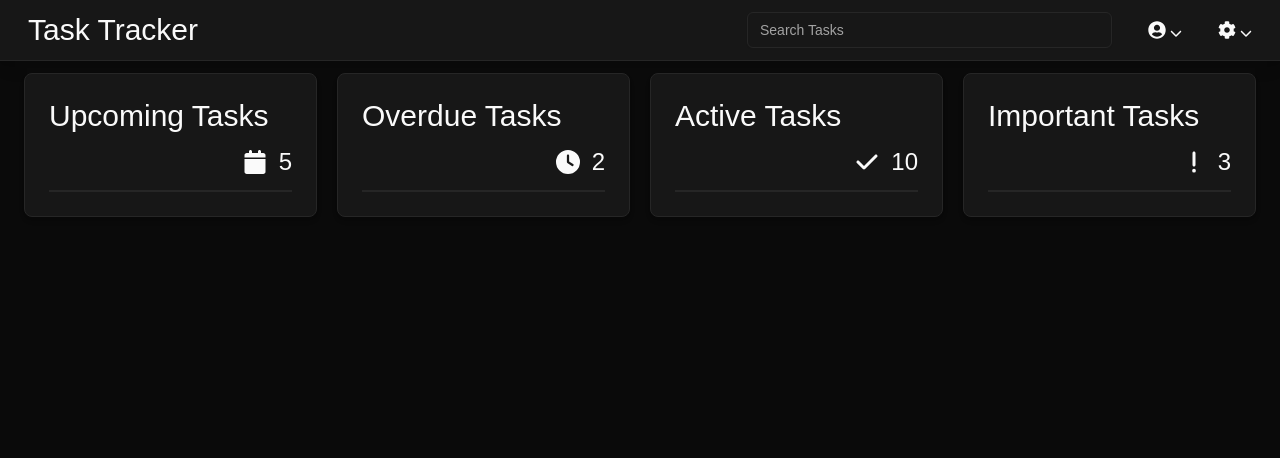
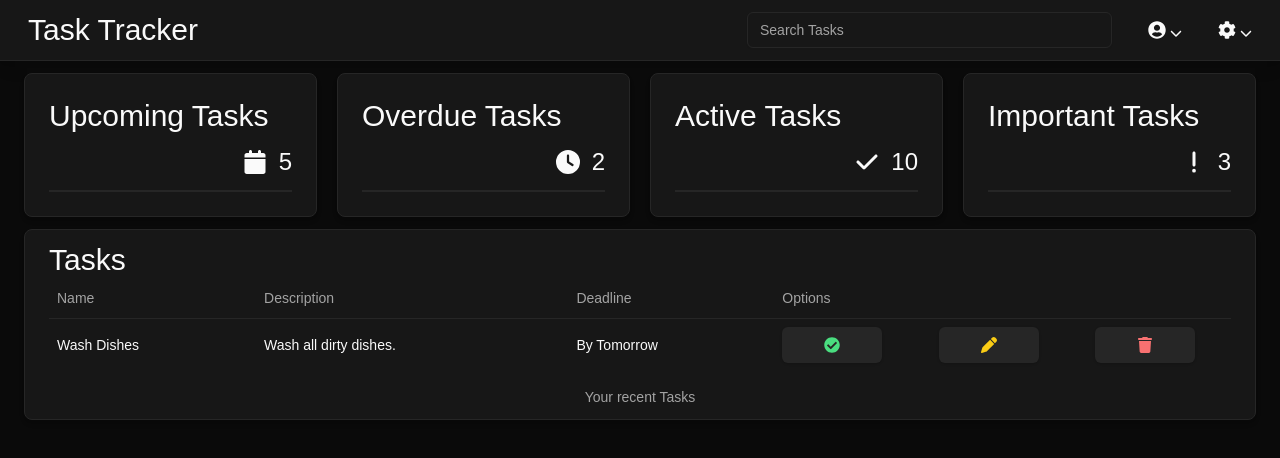
Before and after one commit to jowhe/dissertation-app-source, a Next.js app: page / in a window 1280 px wide. Shown: the top 458 px of the page. Built offline with nearby package versions, Linux system fonts and the light colour scheme.

Commit message:
Created TaskList.

```diff
--- a/app/(root)/page.tsx
+++ b/app/(root)/page.tsx
@@ -1,10 +1,12 @@
 import TaskIndicator from "@/components/interface/TaskIndicator";
+import TaskList from "@/components/TaskList";
 import Image from "next/image";
 
 export default async function Home() {
   return (
     <div className="p-6 mx-auto lg:px-6 lg:py-3">
       <TaskIndicator />
+      <TaskList />
     </div>
   )
 }
--- /dev/null
+++ b/components/TaskList.tsx
@@ -0,0 +1,38 @@
+import React from 'react'
+import { Table, TableBody, TableCaption, TableCell, TableHead, TableHeader, TableRow } from './ui/table'
+import { Button } from './ui/button'
+import { FaCheckCircle } from 'react-icons/fa'
+import { FaPen, FaTrash } from 'react-icons/fa6'
+
+const TaskList = () => {
+  return (
+    <div className="container border rounded-lg px-6 py-3 shadow-md dark:bg-neutral-900 mx-auto mt-3">
+        <h1 className="text-3xl">Tasks</h1>
+        <Table>
+          <TableCaption>Your recent Tasks</TableCaption>
+          <TableHeader>
+            <TableRow>
+              <TableHead>Name</TableHead>
+              <TableHead>Description</TableHead>
+              <TableHead>Deadline</TableHead>
+              <TableHead>Options</TableHead>
+            </TableRow>
+          </TableHeader>
+          <TableBody>
+            <TableRow>
+              <TableCell>Wash Dishes</TableCell>
+              <TableCell>Wash all dirty dishes.</TableCell>
+              <TableCell>By Tomorrow</TableCell>
+              <TableCell className='grid grid-cols-3 grid-flow-row gap-7'>
+                <Button className='max-w-[100px] text-green-400 dark:bg-neutral-800'><FaCheckCircle /></Button>
+                <Button className='max-w-[100px] text-yellow-400 dark:bg-neutral-800'><FaPen /></Button>
+                <Button className='max-w-[100px] text-red-400 dark:bg-neutral-800'><FaTrash /></Button>
+              </TableCell>
+            </TableRow>
+          </TableBody>
+        </Table>
+    </div>
+  )
+}
+
+export default TaskList
```
